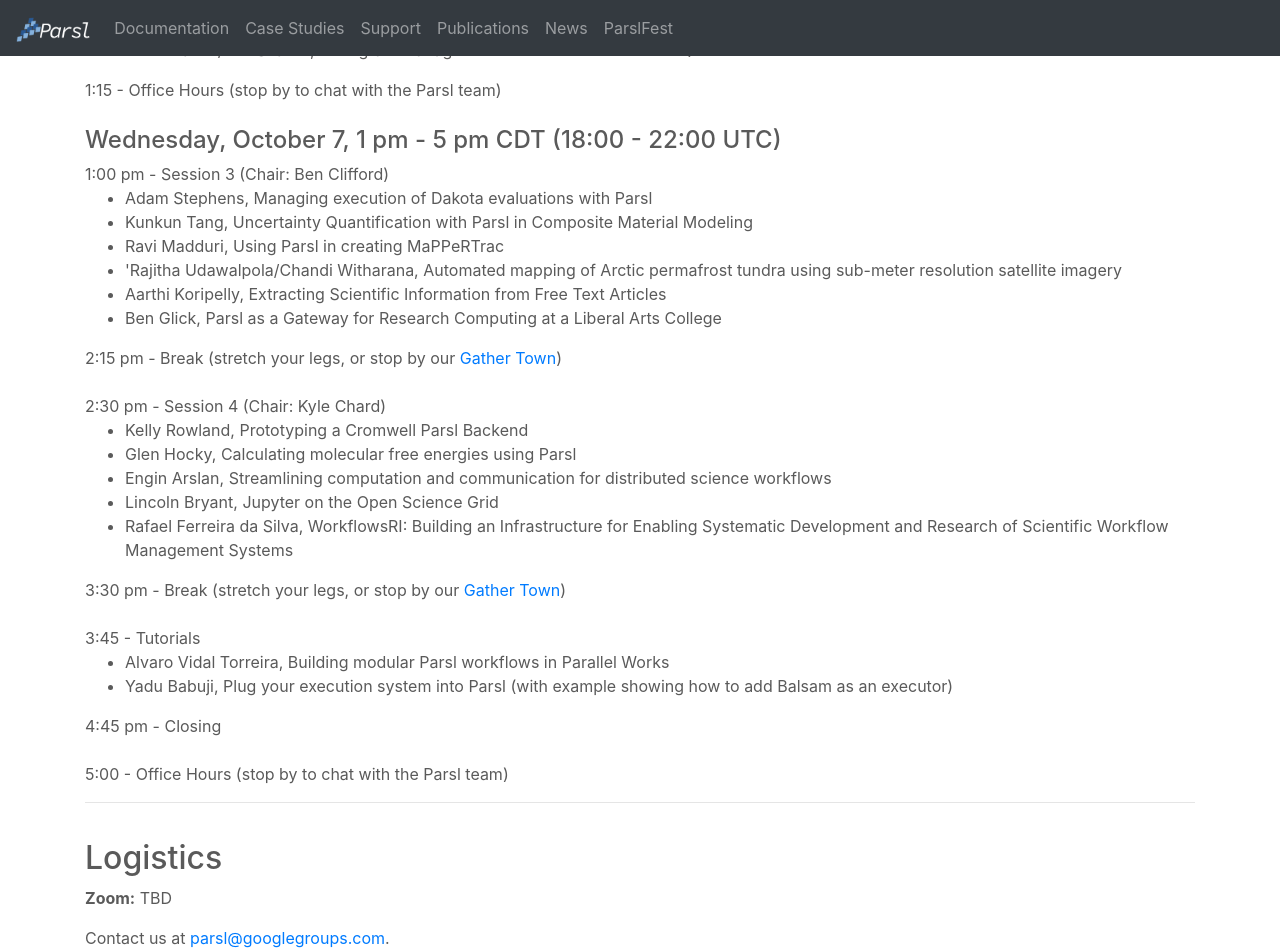
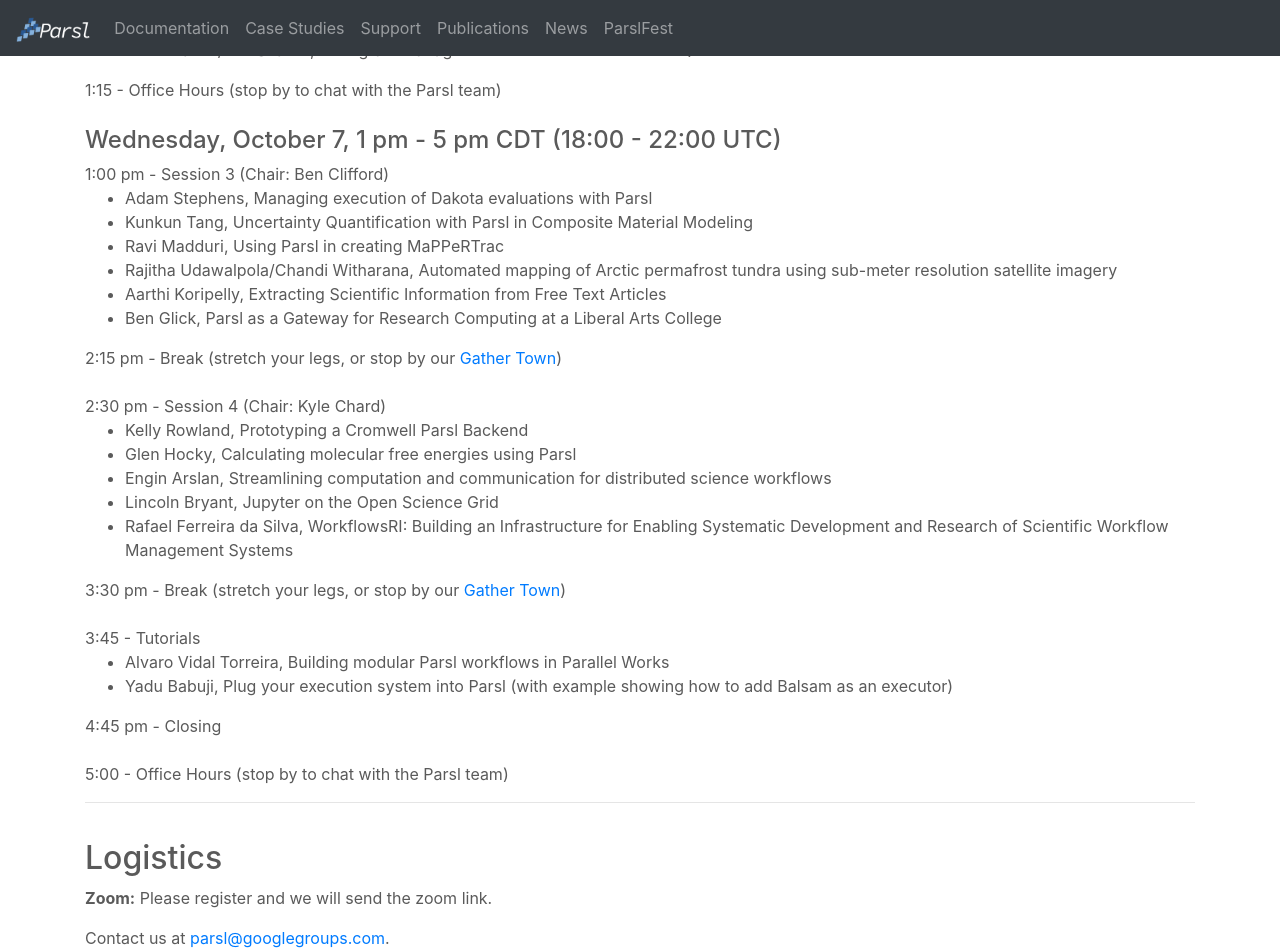
Before and after one commit to Parsl/parsl.github.io, a Jekyll site: the page built from parslfest2020.html, in a window 1280 px wide and 1400 px high, scrolled down 1263 px. Shown: the top 952 px of the window. Built offline with Jekyll 4.4.1, drawn with Linux system fonts in a browser that asks for light colours.

Commit message:
Update parslfest2020.html

```diff
--- a/parslfest2020.html
+++ b/parslfest2020.html
@@ -83,7 +83,7 @@
           <li>Adam Stephens, Managing execution of Dakota evaluations with Parsl</li>
 	<li>Kunkun Tang, Uncertainty Quantification with Parsl in Composite Material Modeling</li>
 	<li>Ravi Madduri, Using Parsl in creating MaPPeRTrac</li>
-	<li>'Rajitha Udawalpola/Chandi Witharana, Automated mapping of Arctic permafrost tundra using sub-meter resolution satellite imagery</li>
+	<li>Rajitha Udawalpola/Chandi Witharana, Automated mapping of Arctic permafrost tundra using sub-meter resolution satellite imagery</li>
 	<li>Aarthi Koripelly, Extracting Scientific Information from Free Text Articles</li>
 	<li>Ben Glick, Parsl as a Gateway for Research Computing at a Liberal Arts College</li>
       </ul>
@@ -120,7 +120,7 @@
       <h2>Logistics</h2>
 
       <p>
-      <b>Zoom:</b>  TBD
+      <b>Zoom:</b>  Please register and we will send the zoom link.
       </p>
      <p>
       Contact us at <a href='mailto:parsl@googlegroups.com'>parsl@googlegroups.com</a>.
```
